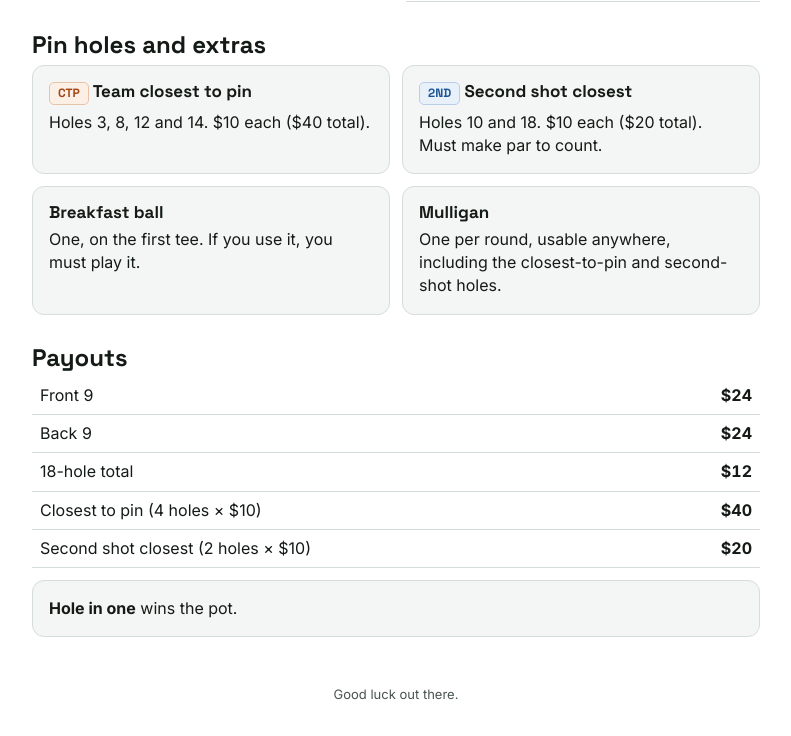
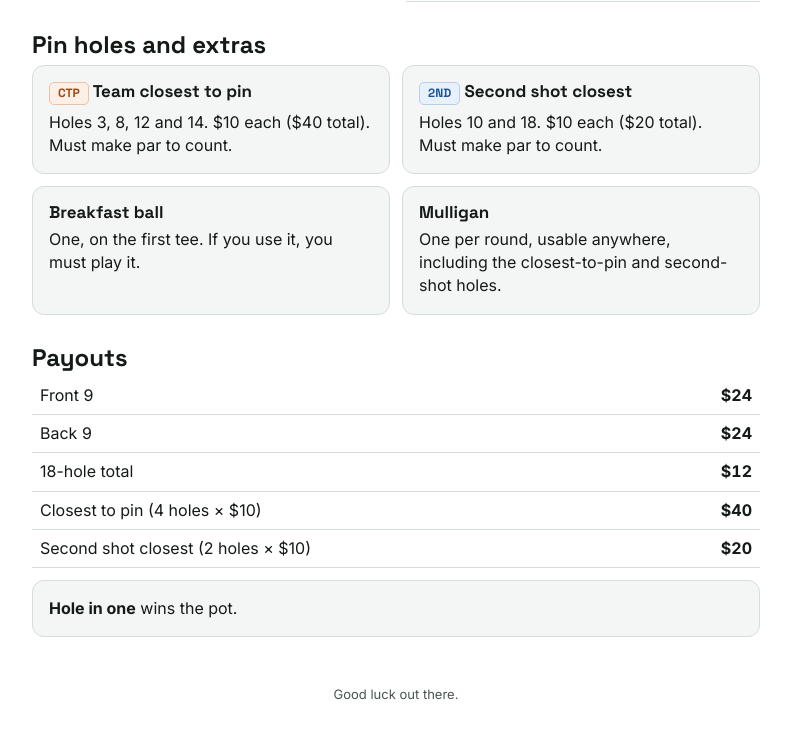
Before and after one commit to ClaudeOps/crazygolf, a plain HTML site: page index.html in a window 1280 px wide. Shown: the part 1617-2353 px from the top of the page, without its empty margins (244-1035 px from the left). Drawn offline with Linux system fonts and the light colour scheme.

Commit message:
add correction

```diff
--- a/index.html
+++ b/index.html
@@ -158,7 +158,7 @@
     <div class="grid2">
       <div class="card">
         <h3><span class="tag ctp">CTP</span> Team closest to pin</h3>
-        <p>Holes 3, 8, 12 and 14. $10 each ($40 total).</p>
+        <p>Holes 3, 8, 12 and 14. $10 each ($40 total). Must make par to count.</p>
       </div>
       <div class="card">
         <h3><span class="tag nd">2ND</span> Second shot closest</h3>
```
